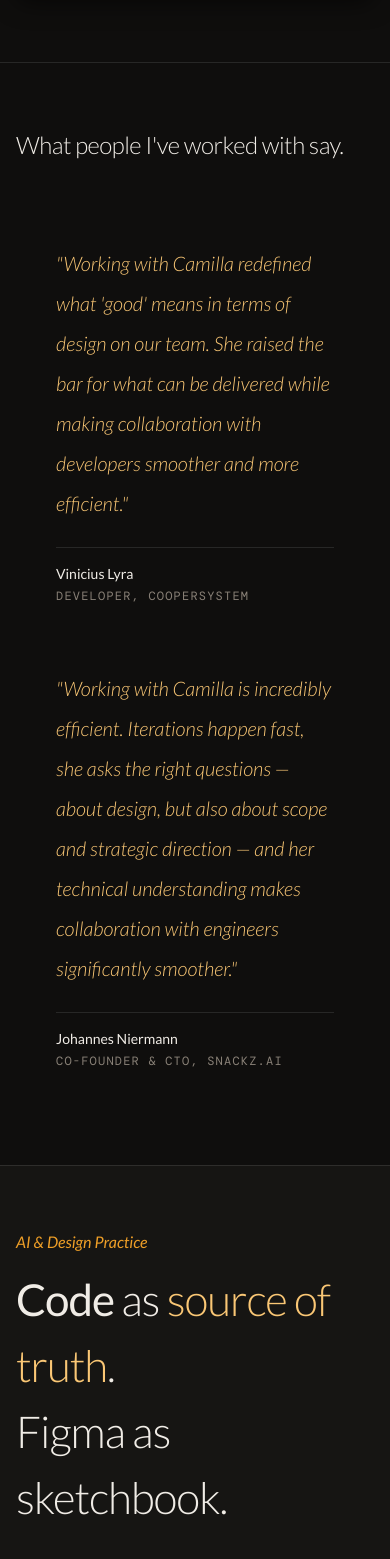
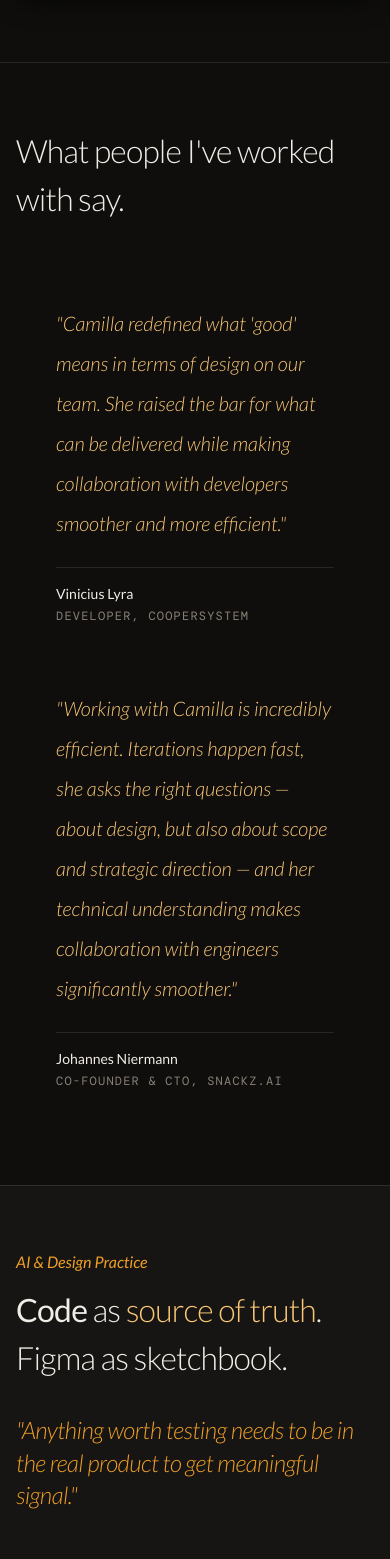
Before and after one commit to CamillaMaia/portfolio, a website: page index.html in a window 390 px wide. Shown: the part 2510-4069 px from the top of the page. Drawn offline with nearby package versions, Linux system fonts and the light colour scheme; files that its build step writes are made by us from their sources.

Commit message:
Correct translation

```diff
--- a/index.html
+++ b/index.html
@@ -169,7 +169,7 @@
 
 <!-- TESTIMONIALS -->
 <section class="px-4 md:px-16 py-16 md:py-24 border-t border-white/10">
-    <h2 class="font-sans font-light text-primary mb-12" style="font-size: clamp(1.5rem, 2.5vw, 2rem); letter-spacing: -0.02em;" data-i18n="testimonials-headline">What people I've worked with say.</h2>
+    <h2 class="font-sans font-light text-primary mb-12" style="font-size: clamp(2rem, 4vw, 2.75rem); letter-spacing: -0.025em;" data-i18n="testimonials-headline">What people I've worked with say.</h2>
 
     <div class="grid grid-cols-1 md:grid-cols-2">
         <!-- Robin's quote — pending
@@ -205,7 +205,7 @@
     <div class="grid grid-cols-1 md:grid-cols-[1fr_1.5fr] gap-8 md:gap-24 items-start">
         <div>
             <p class="font-sans text-base italic mb-3 text-accent" data-i18n="ai-label">AI & Design Practice</p>
-            <h2 class="font-sans font-light text-primary" style="font-size: 2.75rem; letter-spacing: -0.025em;" data-i18n="ai-headline"><span class="font-normal">Code</span> as <span style="color: #FAC775;">source of truth</span>.<br>Figma as sketchbook.</h2>
+            <h2 class="font-sans font-light text-primary" style="font-size: clamp(2rem, 4vw, 2.75rem); letter-spacing: -0.025em;" data-i18n="ai-headline"><span class="font-normal">Code</span> as <span style="color: #FAC775;">source of truth</span>.<br>Figma as sketchbook.</h2>
         </div>
         <div>
             <blockquote class="font-sans font-light text-accent mb-10" style="font-size: clamp(1.5rem, 1.7vw, 2.2rem); letter-spacing: -0.02em; font-style: italic; line-height: 1.35;" data-i18n="ai-quote">"Anything worth testing needs to be in the real product to get meaningful signal."</blockquote>
@@ -219,7 +219,7 @@
 <!-- ABOUT -->
 <section class="px-4 md:px-16 py-16 md:py-24 border-t border-white/10 grid grid-cols-1 md:grid-cols-[1fr_1.5fr] gap-8 md:gap-24 items-start" id="about">
     <div>
-        <h2 class="font-sans font-light leading-tight" style="font-size: 2.75rem; letter-spacing: -0.025em;" data-i18n="about-headline">Design<br>as a <em class="not-italic font-normal" style="color: #FAC775;">hypothesis,</em><br>not a deliverable.</h2>
+        <h2 class="font-sans font-light leading-tight" style="font-size: clamp(2rem, 4vw, 2.75rem); letter-spacing: -0.025em;" data-i18n="about-headline">Design<br>as a <em class="not-italic font-normal" style="color: #FAC775;">hypothesis,</em><br>not a deliverable.</h2>
     </div>
     <div>
         <p class="font-sans font-light text-2xl text-secondary leading-loose mb-5" data-i18n="about-p1">Most teams treat design as a deliverable. I treat it as a hypothesis — tested in production code, not in a Figma file waiting for handoff.</p>
@@ -233,7 +233,7 @@
 
 <!-- CONTACT -->
 <section class="px-4 md:px-16 py-12 md:py-20 border-t border-white/10" id="contact">
-    <h2 class="font-sans font-light leading-tight mb-8" style="font-size: 2.25rem; letter-spacing: -0.025em;" data-i18n="contact-headline">Let's work<br><em class="not-italic font-normal" style="color: #FAC775;">together.</em></h2>
+    <h2 class="font-sans font-light leading-tight mb-8" style="font-size: clamp(1.75rem, 3vw, 2.25rem); letter-spacing: -0.025em;" data-i18n="contact-headline">Let's work<br><em class="not-italic font-normal" style="color: #FAC775;">together.</em></h2>
     <a href="mailto:c.cav.maia@gmail.com" class="font-mono text-base text-accent no-underline border-b border-accent-dim pb-0.5 tracking-wide hover:text-accent-light transition-colors">c.cav.maia@gmail.com</a>
 </section>
 
@@ -263,7 +263,7 @@
             'testimonials-headline': "What people I've worked with say.",
             'quote1-text': '"[PLACEHOLDER — Robin\'s quote will go here. Likely something about Camilla\'s design process, shipping discipline, or specific impact at Echometer. Two to three sentences works best in this card layout.]"',
             'quote1-role': 'Co-founder & CTO, Echometer',
-            'quote2-text': '"Working with Camilla redefined what \'good\' means in terms of design on our team. She raised the bar for what can be delivered while making collaboration with developers smoother and more efficient."',
+            'quote2-text': '"Camilla redefined what \'good\' means in terms of design on our team. She raised the bar for what can be delivered while making collaboration with developers smoother and more efficient."',
             'quote2-role': 'Developer, Coopersystem',
             'quote3-text': '"Working with Camilla is incredibly efficient. Iterations happen fast, she asks the right questions — about design, but also about scope and strategic direction — and her technical understanding makes collaboration with engineers significantly smoother."',
             'quote3-role': 'Co-founder & CTO, Snackz.ai',
```
